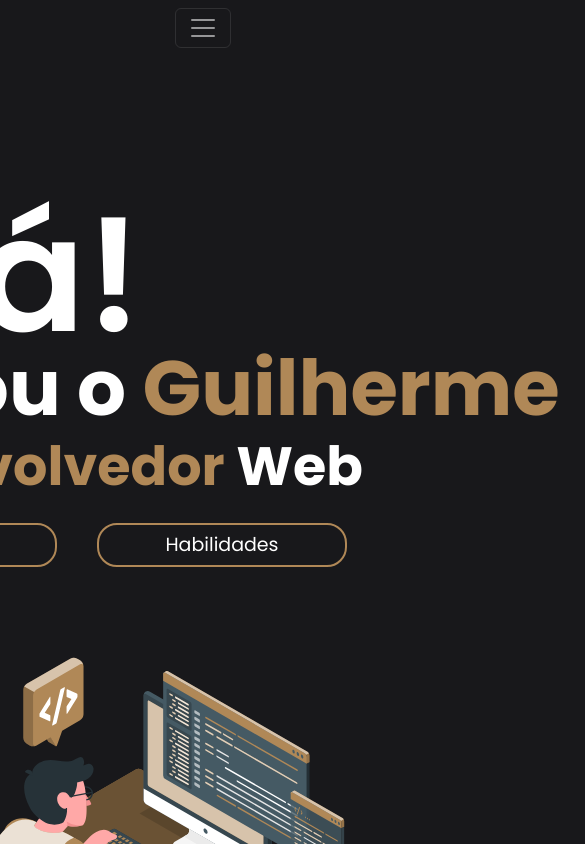
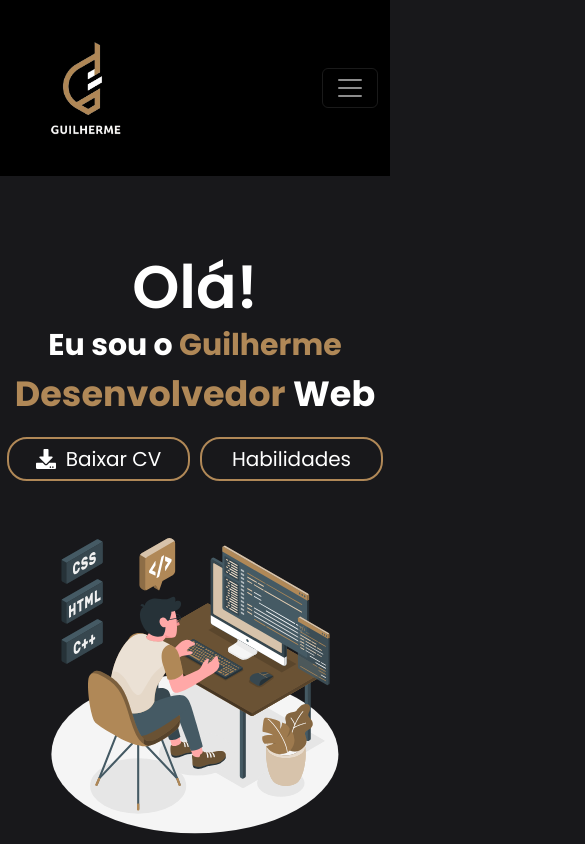
Before and after one commit to Guilherme-SilvaH/Portfolio, a React (Vite) app: page / in a window 390 px wide. Shown: the top 844 px of the page, 585 px wide, since content can reach past the window. Built offline with nearby package versions, Linux system fonts and the light colour scheme.

Commit message:
media-queries-HOME-CELULAR

```diff
--- a/src/Components/Header/sass/style.sass
+++ b/src/Components/Header/sass/style.sass
@@ -4,10 +4,9 @@
 
 
 nav
-
     justify-content: center
     display: flex
-    height: 6vw
+
 
     .nav-item
         width: 120px
@@ -15,6 +14,7 @@ nav
         justify-content: center
         align-content: center
         display: flex
+        height: 6vw
 
 
         a
@@ -58,7 +58,6 @@ nav
 // Desktop
 @media (min-width: 1024px) and (max-width: 1200px)
 
-
     nav
         height: 12vw
 
@@ -91,3 +90,45 @@ nav
             margin-left: -300px
             width: 150px
             font-size: 22px
+
+// Celulares
+@media (width <= 420px) and (height < 920px)
+
+    nav
+
+        .navbar-header
+            background-color: #000
+            width: 100vw
+
+
+            .mr-auto
+                width: 100vw
+                align-items: center
+                justify-content: center
+                height: 180px
+                gap: 20px
+
+
+            .img-logo
+                position: relative
+                margin: 0
+                align-items: center
+
+            .nav-item
+                .nav-link
+                    margin-left: -20px
+
+
+
+
+            .socials
+                margin: 0
+                position: relative
+                width: 100%
+                justify-content: center
+                gap: 20px
+                margin-top: 10px
+
+
+            div.collapse.show.navbar-collapse
+                height: 240px
--- a/src/Components/Main/style.sass
+++ b/src/Components/Main/style.sass
@@ -127,3 +127,62 @@
                     max-width: 400px
                     height: 400px
                     margin: 0
+
+// Celulares
+@media (width <= 992px)
+    .main
+        justify-content: initial
+        align-items: initial
+        display: initial
+
+        .row
+            justify-content: center
+
+
+            #col-1
+                margin-left: 0
+                text-align: center
+                width: 400px
+                display: flex
+                flex-direction: column
+
+                h1
+                    font-size: 60px
+                    margin-bottom: 0px
+
+                p:nth-child(2)
+                    font-size: 30px
+                    margin-bottom: 0
+
+                p:nth-child(3)
+                    font-size: 35px
+                    margin-top: 0
+
+                .info
+                    gap: 10px
+                    align-content: center
+                    justify-content: center
+                    text-align: center
+                    display: flex
+
+                    .contact
+                        width: 400px
+                        font-size: 20px
+                        transition: none
+                        margin: 0
+
+            #col-2
+                width: 660px
+                margin-top: 10%
+                display: flex
+                text-align: center
+                align-content: center
+                justify-content: center
+
+
+                margin-left: 0
+
+                img
+                    max-width: 600px
+                    height: 320px
+                    margin: 0
--- a/src/Components/Skills/Slider/Slider.sass
+++ b/src/Components/Skills/Slider/Slider.sass
@@ -47,4 +47,14 @@ article
 
 
     .swiper
-         width: 72vw
+        width: 72vw
+
+
+
+@media (width <= 420px) and (height < 920px)
+
+    article
+        margin-top: 30%
+
+    .swiper
+        width: 88vw
```
